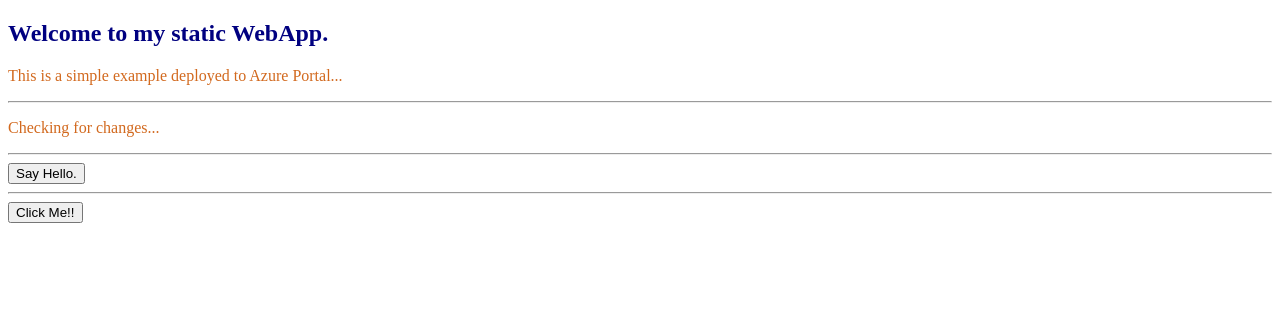
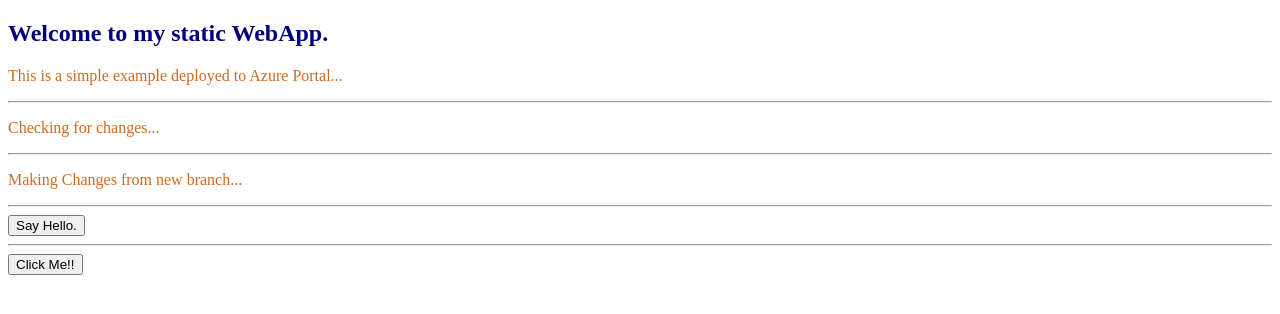
Before and after one commit to Sinha-Sagar/StaticWebApp, a plain HTML site: page index.html in a window 1280 px wide. Drawn offline with Linux system fonts and the light colour scheme.

Commit message:
Made changes from new branch

```diff
--- a/index.html
+++ b/index.html
@@ -12,6 +12,8 @@
     <hr>
     <p>Checking for changes...</p>
     <hr>
+    <p>Making Changes from new branch...</p>
+    <hr>
     <button onclick="sayHello()">Say Hello.</button>
     <hr>
     <button onclick="onClick()">Click Me!!</button>
```
